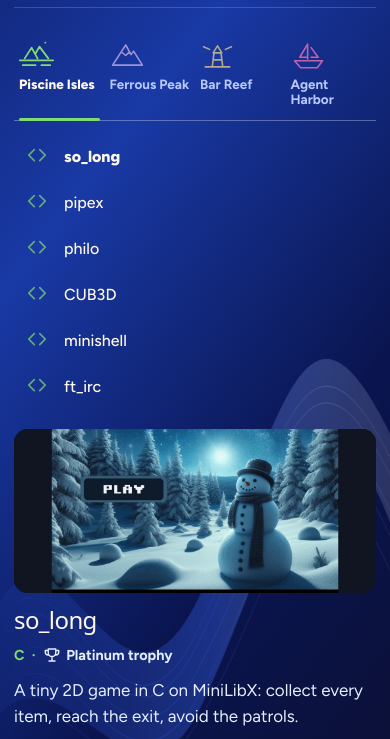
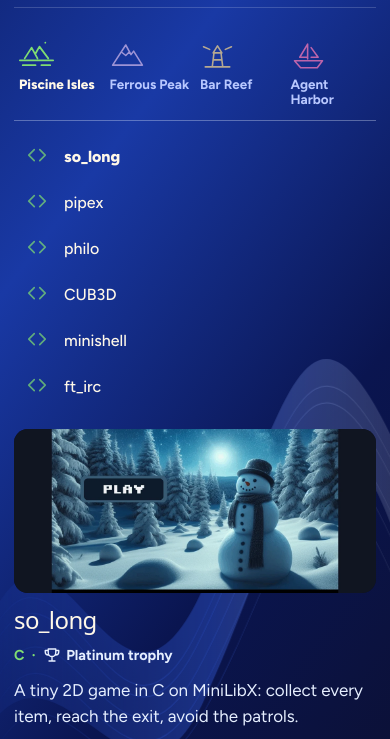
Before and after one commit to Bombatomica64/bombatomica64.dev, a plain HTML site: page index.html in a window 390 px wide. Shown: the part 58-797 px from the top of the page. Drawn offline with Linux system fonts and the light colour scheme; a web font is replaced by a local one.

Commit message:
Remove world tab selection underline

```diff
--- a/index.html
+++ b/index.html
@@ -217,13 +217,12 @@ footer{text-align:center;padding:0 16px 40px;color:var(--on-sea-muted);font-size
 .console-control:hover{background:var(--sea-deep);border-color:var(--foam)}
 .console-content{flex:1;padding:clamp(38px,8vh,86px) 0 40px}
 .console-worlds{display:grid;grid-template-columns:repeat(4,minmax(0,1fr));max-width:720px;border-bottom:1px solid #e6efff55}
-.console-world{position:relative;display:grid;justify-items:start;align-content:start;gap:7px;min-width:0;padding:4px 10px 16px;border:0;background:none;color:var(--on-sea-muted);font:700 1rem/1.15 var(--body);text-align:left;cursor:pointer}
+.console-world{display:grid;justify-items:start;align-content:start;gap:7px;min-width:0;padding:4px 10px 16px;border:0;background:none;color:var(--on-sea-muted);font:700 1rem/1.15 var(--body);text-align:left;cursor:pointer}
 .console-world svg{width:46px;height:46px;color:var(--world-color);opacity:.72;transition:transform .3s var(--ease),opacity .24s var(--ease)}
 .console-world:hover,.console-world[aria-selected=true]{color:var(--paper)}
 .console-world:hover svg{opacity:1}
 .console-world[aria-selected=true]{font-weight:800}
 .console-world[aria-selected=true] svg{opacity:1;transform:translateY(-3px) scale(1.12)}
-.console-world[aria-selected=true]::after{content:"";position:absolute;inset:auto 9px -1px;height:3px;background:var(--world-color);border-radius:2px}
 .console-browser{display:grid;grid-template-columns:minmax(215px,.75fr) minmax(0,1.35fr);gap:clamp(32px,8vw,126px);align-items:start;margin-top:34px}
 .console-list{display:grid;align-content:start;gap:4px;min-width:0}
 .console-project{display:grid;grid-template-columns:24px minmax(0,1fr);align-items:center;gap:14px;min-height:48px;padding:9px 12px;border:0;background:none;color:var(--paper);font:500 1.07rem/1.25 var(--body);text-align:left;overflow-wrap:anywhere;cursor:pointer}
@@ -255,7 +254,6 @@ footer{text-align:center;padding:0 16px 40px;color:var(--on-sea-muted);font-size
   .console-content{padding:26px 0 30px}
   .console-world{padding:4px 5px 12px;gap:4px;font-size:.84rem}
   .console-world svg{width:35px;height:35px}
-  .console-world[aria-selected=true]::after{inset-inline:5px}
   .console-browser{grid-template-columns:minmax(0,1fr);gap:20px;margin-top:14px}
   .console-list{gap:2px}
   .console-project{min-height:44px;font-size:1rem}
```
